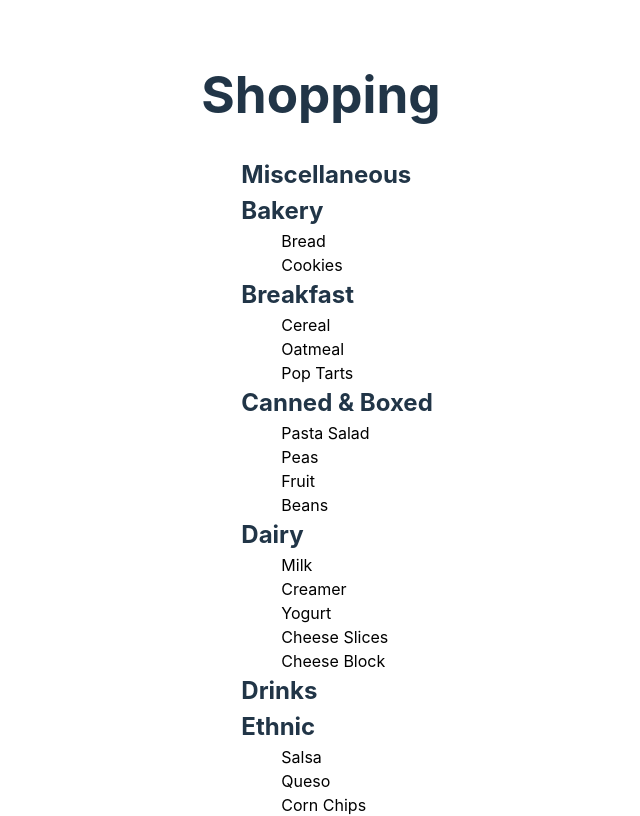
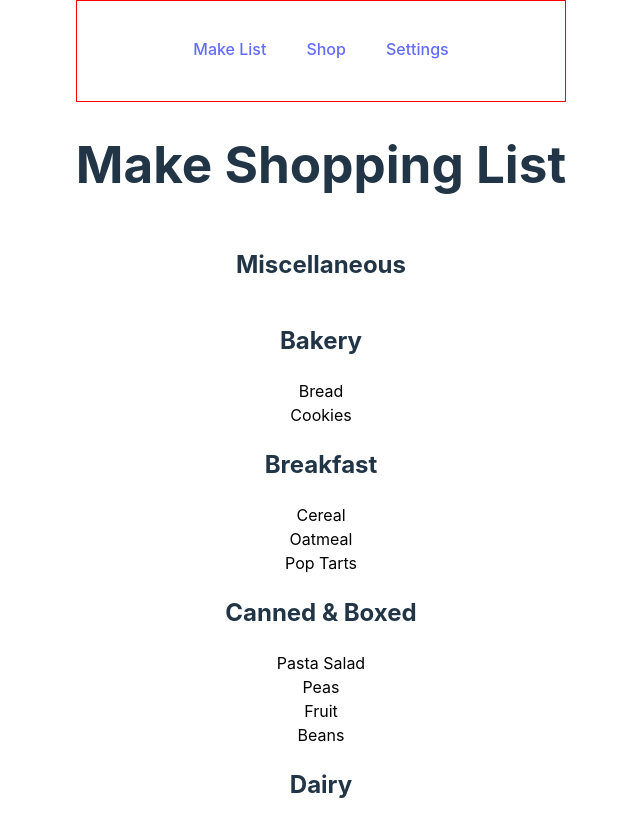
Before and after one commit to StevenVallarsa/shopping-list-app, a React (Vite) app: page / in a window 1280 px wide. Shown: the top 816 px of the page, without its empty margins (319-959 px from the left). Built offline with nearby package versions, Linux system fonts and the light colour scheme.

Commit message:
Add React Router

```diff
--- a/package.json
+++ b/package.json
@@ -4,14 +4,15 @@
   "version": "0.0.0",
   "type": "module",
   "scripts": {
-    "dev": "vite",
+    "dev": "vite --host",
     "build": "vite build",
     "lint": "eslint . --ext js,jsx --report-unused-disable-directives --max-warnings 0",
     "preview": "vite preview"
   },
   "dependencies": {
     "react": "^18.2.0",
-    "react-dom": "^18.2.0"
+    "react-dom": "^18.2.0",
+    "react-router-dom": "^6.16.0"
   },
   "devDependencies": {
     "@types/react": "^18.2.15",
--- a/src/App.css
+++ b/src/App.css
@@ -1,31 +1,10 @@
 #root {
   max-width: 1280px;
   margin: 0 auto;
-  padding: 2rem;
+  /* padding: 2rem; */
   text-align: center;
 }
 
-.logo {
-  height: 6em;
-  padding: 1.5em;
-  will-change: filter;
-  transition: filter 300ms;
-}
-.logo:hover {
-  filter: drop-shadow(0 0 2em #646cffaa);
-}
-.logo.react:hover {
-  filter: drop-shadow(0 0 2em #61dafbaa);
-}
-
-@keyframes logo-spin {
-  from {
-    transform: rotate(0deg);
-  }
-  to {
-    transform: rotate(360deg);
-  }
-}
 
 @media (prefers-reduced-motion: no-preference) {
   a:nth-of-type(2) .logo {
@@ -45,7 +24,32 @@ li {
   text-decoration: none;
 }
 
+li:hover {
+  cursor: pointer;
+}
+
+nav li {
+  text-decoration: none;
+  display: inline-block;
+  margin: 0 20px;
+}
+
 ul {
   list-style-type: none;
-  text-align: left;;
+  text-align: center;
+  padding: 20px;
 }
+
+
+nav {
+  height: 100px;
+  /* width: 50%; */
+  border: 1px solid red;
+  margin: 0 auto;
+  position: relative;
+}
+
+button:hover {
+  color: white;
+  background-color: blue;
+}
--- a/src/App.jsx
+++ b/src/App.jsx
@@ -1,8 +1,13 @@
 // npm run dev
 
 import { useState } from "react";
+import { BrowserRouter, Routes, Route } from "react-router-dom";
 import "./App.css";
+import MakeList from "./MakeList";
 import listItems from "./ListItems";
+import Nav from "./Nav";
+import ShoppingTrip from "./ShoppingTrip";
+import Settings from "./Settings";
 
 function App() {
   const [shoppingList, setShoppingList] = useState(() => JSON.parse(localStorage.getItem("shoppingList")) ?? listItems);
@@ -57,20 +62,25 @@ function App() {
   };
 
   return (
-    <>
-      <h1>Shopping</h1>
-      <ul>
-        {depts.map(dept => (
-          <>
-            <li key={dept} style={{ fontSize: "1.5rem" }}>
-              <strong>{dept}</strong>
-            </li>
-            <ul>{subList(dept)}</ul>
-          </>
-        ))}
-      </ul>
-      <button onClick={saveList}>SAVE LIST</button>
-    </>
+    <BrowserRouter>
+      <Nav />
+      <Routes>
+        <Route
+          path="/"
+          element={
+            <MakeList
+              shoppingList={shoppingList}
+              subList={subList}
+              saveList={saveList}
+              onItemClick={handleItemClick}
+              depts={depts}
+            />
+          }
+        />
+        <Route path="/shop" element={<ShoppingTrip shoppingList={shoppingList} />} />
+        <Route path="/settings" element={<Settings />} />
+      </Routes>
+    </BrowserRouter>
   );
 }
 
--- a/src/MakeList.jsx
+++ b/src/MakeList.jsx
@@ -1,5 +1,18 @@
-//todo
-
 export default function MakeList(props) {
-  return props;
+  return (
+    <>
+      <h1>Make Shopping List</h1>
+      <ul>
+        {props.depts.map(dept => (
+          <>
+            <li key={dept} style={{ fontSize: "1.5rem" }}>
+              <strong>{dept}</strong>
+            </li>
+            <ul>{props.subList(dept)}</ul>
+          </>
+        ))}
+      </ul>
+      <button onClick={props.saveList}>SAVE LIST</button>
+    </>
+  );
 }
--- /dev/null
+++ b/src/Nav.jsx
@@ -0,0 +1,21 @@
+import { NavLink } from "react-router-dom";
+
+export default function Nav() {
+  return (
+    <nav>
+      <ul id="navbar-buttons">
+        <li>
+          <NavLink to="/">Make List</NavLink>{" "}
+        </li>
+        <li>
+          {" "}
+          <NavLink to="/shop">Shop</NavLink>{" "}
+        </li>
+        <li>
+          {" "}
+          <NavLink to="/settings">Settings</NavLink>{" "}
+        </li>
+      </ul>
+    </nav>
+  );
+}
--- /dev/null
+++ b/src/Settings.jsx
@@ -0,0 +1,3 @@
+export default function Settings() {
+  return <h1>SETTINGS</h1>;
+}
--- /dev/null
+++ b/src/ShoppingTrip.jsx
@@ -0,0 +1,75 @@
+import { useState } from "react";
+
+export default function ShoppingTrip({ shoppingList }) {
+  const [currentList, setCurrentList] = useState(shoppingList);
+  const [store, setStore] = useState(null);
+
+  const aldiSE = [
+    "Miscellaneous",
+    "Bakery",
+    "Produce",
+    "Meat",
+    "Snacks",
+    "Canned & Boxed",
+    "Ethnic",
+    "Household",
+    "Pharmacy",
+    "Breakfast",
+    "Dairy",
+    "Drinks",
+    "Frozen",
+  ];
+
+  const meijerSE = [
+    "Miscellaneous",
+    "Pharmacy",
+    "Household",
+    "Snacks",
+    "Canned & Boxed",
+    "Ethnic",
+    "Drinks",
+    "Breakfast",
+    "Frozen",
+    "Dairy",
+    "Meat",
+    "Bakery",
+    "Produce",
+  ];
+
+  const handleItemClick = (id, dept) => {
+    setCurrentList(prev => {
+      prev[dept] = prev[dept].map(item => (item.id === id ? { ...item, isSelected: !item.isSelected } : item));
+      setChanged(prev => !prev);
+      return prev;
+    });
+  };
+
+  // const subList = dept =>
+  //   currentList[dept]
+  //     ? currentList[dept].map(item => (
+  //         <li
+  //           style={{
+  //             color: `${item.isSelected ? "red" : "black"}`,
+  //             fontWeight: `${item.isSelected ? "bold" : "normal"}`,
+  //           }}
+  //           key={item.id}
+  //           onClick={() => handleItemClick(item.id, dept)}
+  //         >
+  //           {item.name}
+  //         </li>
+  //       ))
+  //     : "";
+
+  const handleStoreClick = store => {
+    setStore(store);
+  };
+
+  return (
+    <>
+      <button onClick={() => handleStoreClick("alidSE")}>Aldi</button>
+      <button onClick={() => handleStoreClick("meijerSE")}>Meijer</button>
+      {!store && <p>Select the store you&apos;re shopping at</p>}
+      {store && <p>You&apos;re shopping at {store}</p>}
+    </>
+  );
+}
```
Also changed, not shown: 1 other file (tests, documents, lock files or other folders).
